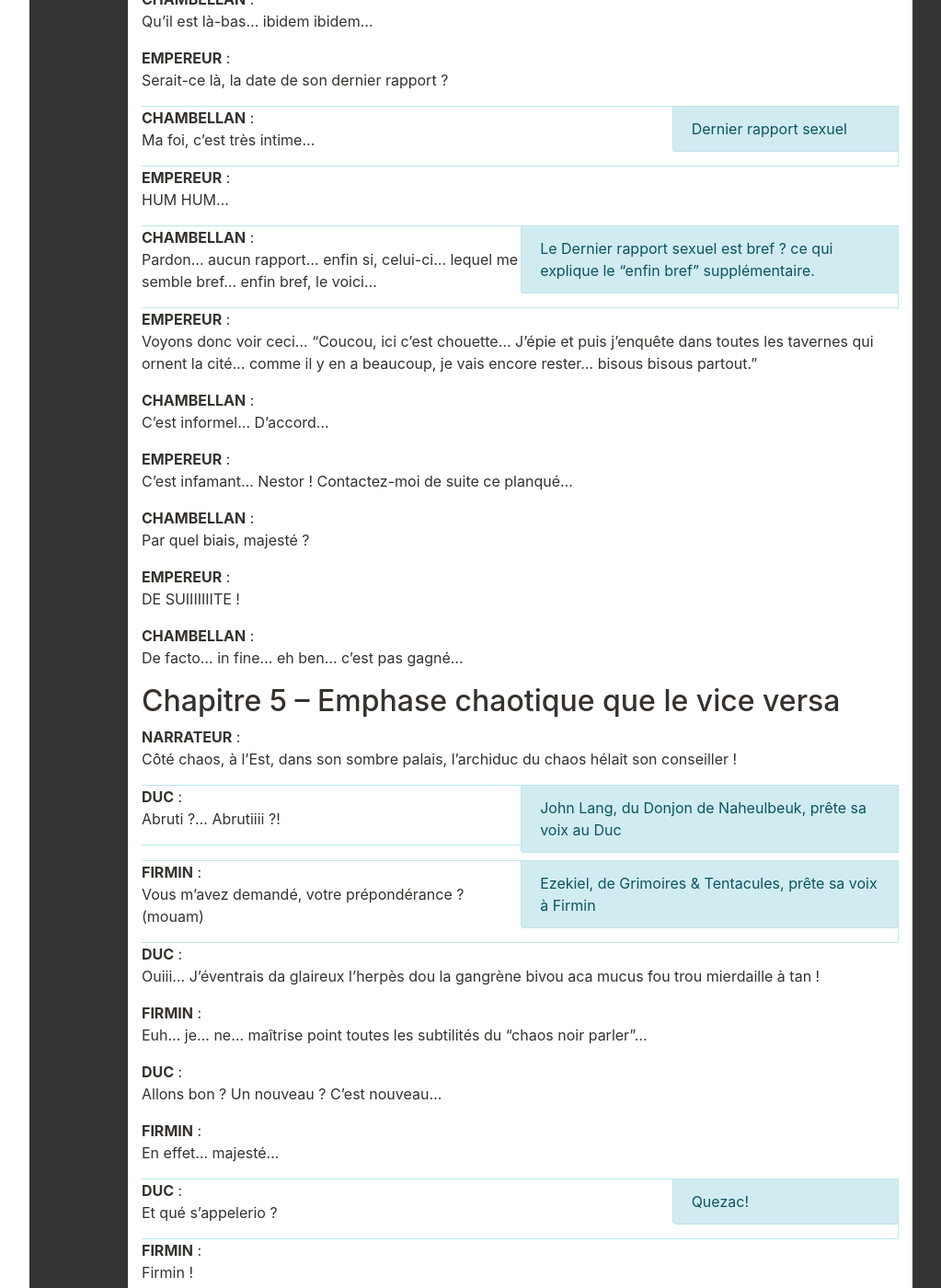
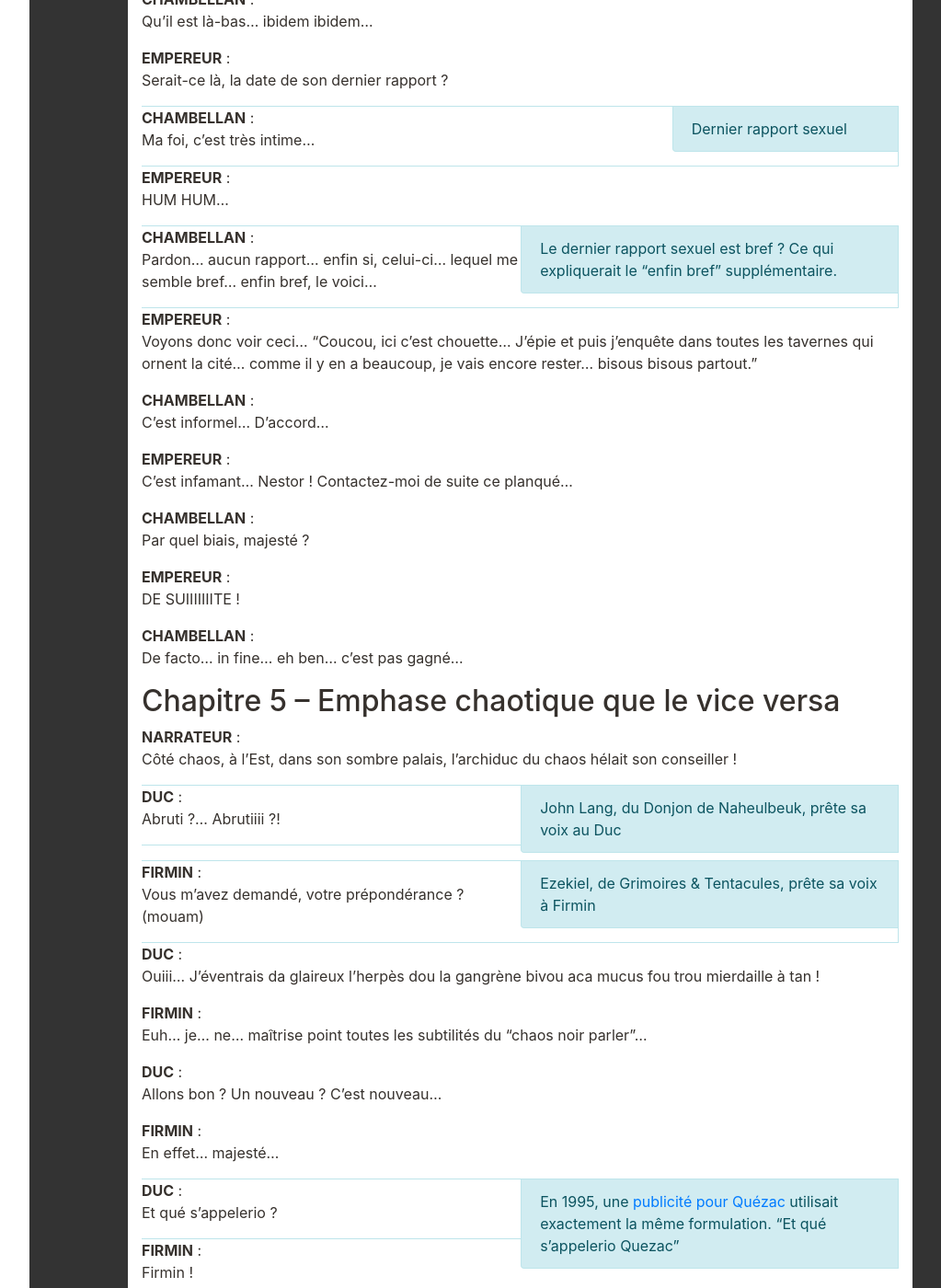
Before and after one commit to Neamar/sagas-mp3, a Jekyll site: the page built from Reflets/Reflets-17.html, in a window 1280 px wide and 1400 px high, scrolled down 14182 px. Shown: the whole window at 92% size, without its empty margins (181-1204 px from the left). Built offline with Jekyll 4.4.1, drawn with Linux system fonts in a browser that asks for light colours; comment, search, counter and statistics services are not loaded; some of the changed text lies outside the part shown.

Commit message:
Changements mineurs sur les propositions d'@Aquariu

```diff
--- a/Reflets/Reflets-17.html
+++ b/Reflets/Reflets-17.html
@@ -236,7 +236,7 @@ CHAMBELLAN : Qu'il est là-bas… ibidem ibidem…
 EMPEREUR : Serait-ce là, la date de son dernier rapport ?
 CHAMBELLAN : Ma foi, c'est très intime…JDM:Dernier rapport sexuel
 EMPEREUR : HUM HUM...
-CHAMBELLAN : Pardon… aucun rapport... enfin si, celui-ci…lequel me semble bref... enfin bref, le voici…REF: Le Dernier rapport sexuel est bref ? ce qui explique le "enfin bref" supplémentaire.
+CHAMBELLAN : Pardon… aucun rapport... enfin si, celui-ci…lequel me semble bref... enfin bref, le voici…REF: Le dernier rapport sexuel est bref ? Ce qui expliquerait le "enfin bref" supplémentaire.
 EMPEREUR : Voyons donc voir ceci… "Coucou, ici c'est chouette... J'épie et puis j'enquête dans toutes les tavernes qui ornent la cité… comme il y en a beaucoup, je vais encore rester… bisous bisous partout."
 CHAMBELLAN : C'est informel… D'accord…
 EMPEREUR : C'est infamant... Nestor ! Contactez-moi de suite ce planqué…
@@ -253,7 +253,7 @@ DUC : Ouiii… J'éventrais da glaireux l'herpès dou la gangrène bivou aca muc
 FIRMIN : Euh… je… ne… maîtrise point toutes les subtilités du “chaos noir parler”…
 DUC : Allons bon ? Un nouveau ? C'est nouveau…
 FIRMIN : En effet… majesté…
-DUC : Et qué s'appelerio ?REF: Quezac!
+DUC : Et qué s'appelerio ?REF: En 1995, une <a href='https://www.youtube.com/watch?v=WKOv6mL_-Zc'>publicité pour Quézac</a> utilisait exactement la même formulation. "Et qué s'appelerio Quezac"
 FIRMIN : Firmin !
 DUC : Et ton prédécesseur n'a pas pu t'annoncer ?
 FIRMIN : Il faudra l'excuser… Vous l'avez trucidé…
@@ -473,7 +473,7 @@ YANOSH : TOI !
 SACHER-MASOCH : Mais pourquoi ?
 YANOSH : Eh beh… Je t'aime pas…
 KYO : Voilà !
-SACHER-MASOCH : Attendez… j'ai… changé…!REF: Julio Iglesias, "Je n'ai pas changé"
+SACHER-MASOCH : Attendez… j'ai… changé…!REF: Julio Iglesias, "Je n'ai pas changé" en arrière-plan sonore.
 YANOSH : Tu n'as pas.. changééé…
 HAROUN : Si si… Il nous a…
 SHAMRODIA : …aidés…
@@ -526,7 +526,7 @@ YANOSH : maintenant, va CREVER !
 SACHER-MASOCH : maiiiiiis…!
 BERNIE : Nous… on va…
 BERNIE : fusionner !
-TOUS : Bonne idée, oui… super… enfin !… il ne peut en rester qu'un…REF: Highlander !
+TOUS : Bonne idée, oui… super… enfin !… il ne peut en rester qu'un…REF: Devise des Immortels dans la franchise Highlander
 YANOSH : Ah ?... S'il y en a un en moins… y ‘en aura qu'un en trop...
 KYO : C'est un adage ?
 YANOSH : C'est un fléau...
@@ -589,7 +589,7 @@ ALIA-AENOR : Oui aussi…
 YANOSH : il me nuit… il me nuit…
 CHAT : MIAOU !
 BERNIE : Oui ma soeur, nous rentrons… au temple d'Hessindée…
-CHAT : MIAOU !.
+CHAT : MIAOU !
 BERNIE : Vous nous accompagnez ?
 CHAT : MIAOU !
 BERNIE : Ah… mais ne risque-t-elle pas de vilement nous gnaquer ?
@@ -795,7 +795,7 @@ MALTHÉZAR : C'est la nuit… le voici !
 ZELKYRIEL : (GLING GLING) Mais… Qu'est-ce que ?
 MALTHÉZAR : je me suis permis d'ornementer sa selle avec les fleurs princières qui siéent à votre rang !
 ZELKYRIEL : Il a fait QUOI… le gland ?
-MALTHÉZAR : Ceci n'est point le fruit mais les feuilles du chêne que j'ai entretissé avec des chrysanthèmes !JDM:Le gland est le fruit du chêne; et les chrysanthèmes ornent souvent les cimetières
+MALTHÉZAR : Ceci n'est point le fruit mais les feuilles du chêne que j'ai entretissé avec des chrysanthèmes !JDM:Le gland est le fruit du chêne ; et les chrysanthèmes ornent souvent les cimetières.
 ALATARIEL : (GLING GLING) Apprécies-tu ce thème ?!… AHAHAHA !
 ZELKYRIEL : Frappons-le d'anathème… et quoi ? Des cloches aux pieds ?
 MALTHÉZAR : En plus d'un très beau son, ce sont des protections !
```
Also changed, not shown: other parts of Reflets/Reflets-17.html (+2 -2 lines).
